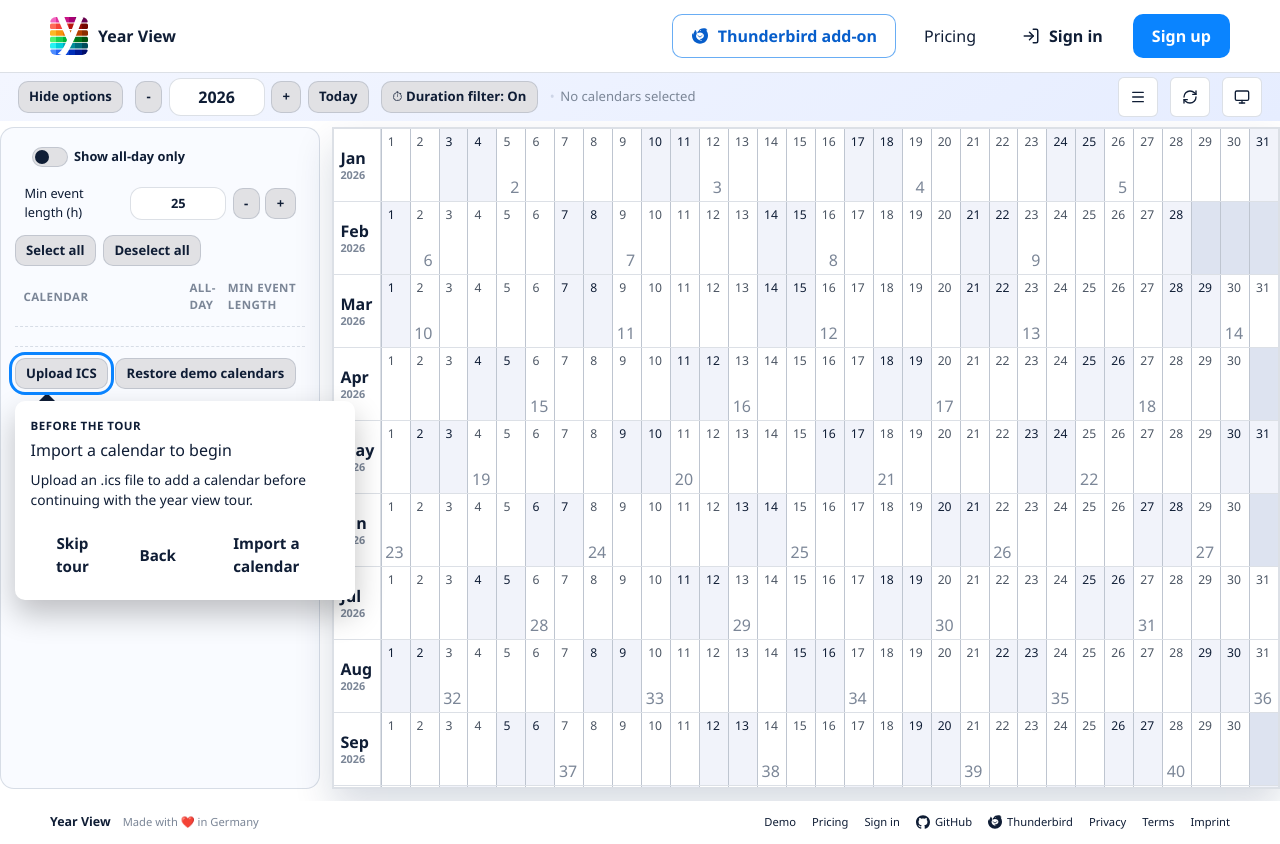
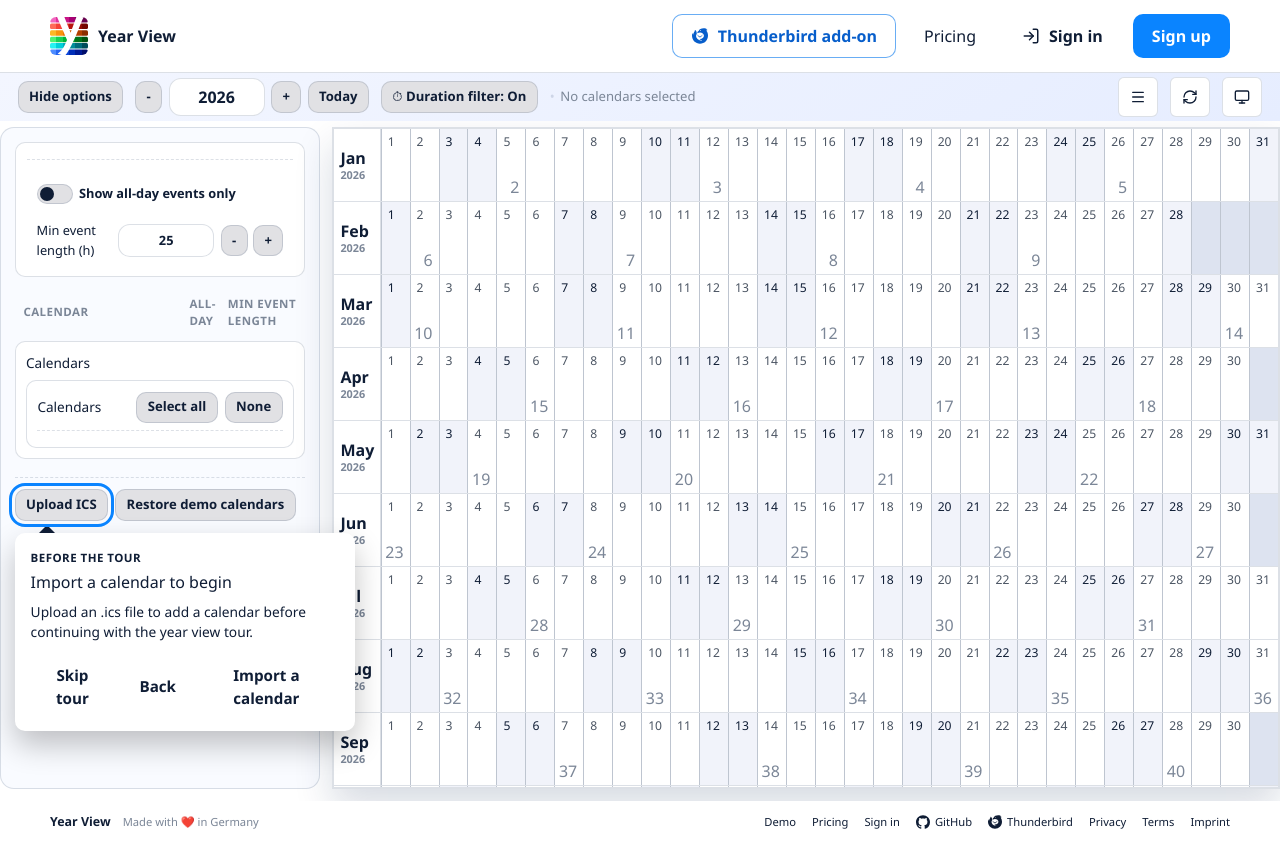
Before and after one commit to BunteStadt/thunderbird_annual_view, a React (Vite) app: page / in a window 1280 px wide. Both pictures are taken after a click on the button "Open demo". Built offline with nearby package versions, Linux system fonts and the light colour scheme; no server answers.

Commit message:
improved filder and calender sidebare.

```diff
--- a/src/core/app.js
+++ b/src/core/app.js
@@ -98,6 +98,22 @@ export async function initApp(config = {}) {
     const restartTourButton = findById("restartTourButton");
     const yearButtons = root.querySelectorAll?.("[data-year-step]") ?? [];
 
+    if (calendarList && selectAllBtn && deselectAllBtn) {
+        const actionGroup = selectAllBtn.parentElement;
+        const listContainer = rootDocument.createElement("section");
+        listContainer.className = "calendar-list-container";
+        listContainer.setAttribute("aria-label", "Calendars");
+        const toolbar = rootDocument.createElement("div");
+        toolbar.className = "calendar-list-toolbar";
+        const heading = rootDocument.createElement("h2");
+        heading.textContent = "Calendars";
+        toolbar.appendChild(heading);
+        toolbar.appendChild(actionGroup);
+        listContainer.appendChild(toolbar);
+        calendarList.parentElement?.insertBefore(listContainer, calendarList);
+        listContainer.appendChild(calendarList);
+    }
+
     const YEAR_MIN = Number(yearInput.min) || 1900;
     const YEAR_MAX = Number(yearInput.max) || 2999;
 
@@ -154,38 +170,28 @@ export async function initApp(config = {}) {
     // Filters
     // ---------------------------------------------------------------------------
 
-    const CALENDAR_ALL_DAY_MODE_SYMBOLS = { yes: "✓", no: "x", follow: "-" };
+    function hasCalendarOverride(calendarId) {
+        return calendarAllDayModes[calendarId] === "yes" || calendarAllDayModes[calendarId] === "no"
+            || (Number.isFinite(Number(calendarMinDurationHours[calendarId])) && Number(calendarMinDurationHours[calendarId]) >= 0);
+    }
 
     function getCalendarAllDayMode(calendarId) {
-        const mode = calendarAllDayModes[calendarId];
-        return mode === "yes" || mode === "no" || mode === "follow" ? mode : "follow";
-    }
-
-    function cycleCalendarAllDayMode(mode) {
-        if (mode === "yes") return "no";
-        if (mode === "no") return "follow";
-        return "yes";
-    }
-
-    function getCalendarAllDayModeLabel(mode) {
-        if (mode === "yes") return "all-day only yes";
-        if (mode === "no") return "all-day only no";
-        return "follow global all-day setting";
+        return calendarAllDayModes[calendarId] === "yes";
     }
 
     function getCalendarMinDurationHours(calendarId) {
         const hours = Number(calendarMinDurationHours[calendarId]);
-        return Number.isFinite(hours) && hours >= 0 ? hours : -1;
+        return Number.isFinite(hours) && hours >= 0 ? Math.round(hours) : getGlobalMinDurationHours();
     }
 
-    // Returns the stored value (or -1 when the calendar follows the global filter).
+    // Returns the stored value and removes invalid values so the UI represents inheritance explicitly.
     function setCalendarMinDurationHours(calendarId, hours) {
         const duration = Number(hours);
         if (!Number.isFinite(duration) || duration < 0) {
             delete calendarMinDurationHours[calendarId];
-            return -1;
+            return getGlobalMinDurationHours();
         }
-        const nextHours = Math.round(duration * 100) / 100;
+        const nextHours = Math.max(0, Math.round(duration));
         calendarMinDurationHours[calendarId] = nextHours;
         return nextHours;
     }
@@ -236,9 +242,8 @@ export async function initApp(config = {}) {
         if (minDurationUpBtn) minDurationUpBtn.disabled = filtersInactive;
 
         calendarList?.classList.toggle("duration-filters-inactive", filtersInactive);
-        calendarList?.querySelectorAll(".calendar-mode-toggle").forEach((button) => {
-            button.disabled = filtersInactive;
-            button.classList.toggle("filter-overridden", filtersInactive);
+        calendarList?.querySelectorAll(".calendar-row-details input, .calendar-row-details button:not(.calendar-reset-button)").forEach((control) => {
+            control.disabled = filtersInactive;
         });
         calendarList?.querySelectorAll(".calendar-duration-control").forEach((control) => {
             control.classList.toggle("filter-overridden", filtersInactive);
@@ -316,47 +321,27 @@ export async function initApp(config = {}) {
         return chip;
     }
 
-    function createAllDayModeButton(cal) {
+    const expandedCalendarIds = new Set();
+
+    function createOverrideDurationControl(cal) {
         const calendarName = cal.name || "(unnamed)";
-        const modeButton = document.createElement("button");
-        modeButton.type = "button";
-        const mode = getCalendarAllDayMode(cal.id);
-        modeButton.className = "btn calendar-mode-toggle";
-        modeButton.dataset.mode = mode;
-        modeButton.textContent = CALENDAR_ALL_DAY_MODE_SYMBOLS[mode] || "x";
-        modeButton.title = `${calendarName}: ${getCalendarAllDayModeLabel(mode)}`;
-        modeButton.setAttribute("aria-label", `${calendarName}: ${getCalendarAllDayModeLabel(mode)}`);
-        modeButton.addEventListener("click", () => {
-            calendarAllDayModes[cal.id] = cycleCalendarAllDayMode(getCalendarAllDayMode(cal.id));
-            persistCalendarAllDayModes(calendarAllDayModes);
-            renderCalendarList(availableCalendars);
-            applyFilterChange();
-        }, listenerOptions);
-        return modeButton;
-    }
-
-    function createDurationControl(cal) {
-        const calendarName = cal.name || "(unnamed)";
-        const hint = `${calendarName}: minimum event length in hours. Set to -1 to follow the global duration filter.`;
-
-        const durationControl = document.createElement("label");
+        const durationControl = document.createElement("div");
         durationControl.className = "calendar-duration-control";
-        durationControl.title = hint;
-
         const durationInput = document.createElement("input");
         durationInput.type = "number";
-        durationInput.min = "-1";
-        durationInput.step = "0.25";
+        durationInput.min = "0";
+        durationInput.step = "1";
         durationInput.className = "input calendar-duration-input";
         durationInput.value = String(getCalendarMinDurationHours(cal.id));
-        durationInput.title = hint;
-        durationInput.setAttribute("aria-label", `${calendarName}: minimum event length in hours. Use -1 to follow the global duration filter.`);
+        durationInput.setAttribute("aria-label", `${calendarName}: minimum event length in hours`);
 
         const applyCalendarDuration = async () => {
             durationInput.value = String(setCalendarMinDurationHours(cal.id, durationInput.value));
             await persistCalendarMinDurationHours(calendarMinDurationHours);
+            renderCalendarList(availableCalendars);
             applyFilterChange();
         };
+        durationInput.addEventListener("blur", applyCalendarDuration, listenerOptions);
         durationInput.addEventListener("change", applyCalendarDuration, listenerOptions);
 
         const makeStepButton = (delta) => {
@@ -364,22 +349,17 @@ export async function initApp(config = {}) {
             btn.type = "button";
             btn.className = "btn calendar-duration-step";
             btn.dataset.size = "compact";
-            btn.textContent = delta > 0 ? "+" : "–";
-            const verb = delta > 0 ? "increase" : "decrease";
-            btn.title = `${calendarName}: ${verb} minimum event length by one hour`;
-            btn.setAttribute("aria-label", btn.title);
+            btn.textContent = delta > 0 ? "+" : "-";
+            btn.setAttribute("aria-label", `${calendarName}: ${delta > 0 ? "increase" : "decrease"} minimum event length by one hour`);
             btn.addEventListener("click", async () => {
                 const current = Number(durationInput.value);
-                const next = Math.max(-1, (Number.isNaN(current) ? -1 : current) + delta);
-                durationInput.value = String(Math.round(next * 100) / 100);
+                durationInput.value = String(Math.max(0, (Number.isFinite(current) ? Math.round(current) : getGlobalMinDurationHours()) + delta));
                 await applyCalendarDuration();
             }, listenerOptions);
             return btn;
         };
 
-        durationControl.appendChild(durationInput);
-        durationControl.appendChild(makeStepButton(-1));
-        durationControl.appendChild(makeStepButton(1));
+        durationControl.append(makeStepButton(-1), durationInput, makeStepButton(1));
         return durationControl;
     }
 
@@ -398,15 +378,93 @@ export async function initApp(config = {}) {
     function renderCalendarList(calendars) {
         calendarList.innerHTML = "";
         calendars.forEach((cal) => {
-            const row = document.createElement("div");
+            const calendarName = cal.name || "(unnamed)";
             const isIcs = cal.id.startsWith("ics-");
-            row.className = `calendar-row${isIcs ? " calendar-row-ics" : ""}`;
-            row.appendChild(createCalendarChip(cal));
-            row.appendChild(createAllDayModeButton(cal));
-            row.appendChild(createDurationControl(cal));
-            if (isIcs) {
-                row.appendChild(createRemoveButton(cal));
+            const hasOverride = hasCalendarOverride(cal.id);
+            const expanded = expandedCalendarIds.has(cal.id);
+            const row = document.createElement("article");
+            row.className = `calendar-row${expanded ? " is-expanded" : ""}`;
+            const header = document.createElement("div");
+            header.className = "calendar-row-header";
+            const visibility = document.createElement("input");
+            visibility.type = "checkbox";
+            visibility.checked = selectedCalendarIds.has(cal.id);
+            visibility.className = "calendar-visibility-input";
+            visibility.setAttribute("aria-label", `Show ${calendarName} in year view`);
+            visibility.addEventListener("change", () => {
+                if (visibility.checked) selectedCalendarIds.add(cal.id);
+                else selectedCalendarIds.delete(cal.id);
+                persistSelection(selectedCalendarIds);
+                updateSelectedSummary();
+                applyFilterChange();
+            }, listenerOptions);
+            const dot = document.createElement("span");
+            dot.className = "calendar-color-dot";
+            dot.style.backgroundColor = cal.color || "var(--accent)";
+            dot.setAttribute("aria-hidden", "true");
+            const name = document.createElement("span");
+            name.className = "calendar-name";
+            name.textContent = calendarName;
+            const expandButton = document.createElement("button");
+            expandButton.type = "button";
+            expandButton.className = `btn calendar-override-pill${hasOverride ? " is-custom" : ""}`;
+            expandButton.textContent = hasOverride ? "Custom" : "Default";
+            expandButton.setAttribute("aria-expanded", String(expanded));
+            expandButton.setAttribute("aria-label", `${calendarName}: ${expanded ? "collapse" : "expand"} filter overrides`);
+            expandButton.addEventListener("click", () => {
+                if (expanded) expandedCalendarIds.delete(cal.id);
+                else expandedCalendarIds.add(cal.id);
+                renderCalendarList(availableCalendars);
+            }, listenerOptions);
+            header.append(visibility, dot, name, expandButton);
+            row.appendChild(header);
+            if (expanded) {
+                const details = document.createElement("div");
+                details.className = "calendar-row-details";
+                const allDayLabel = document.createElement("label");
+                allDayLabel.className = "btn cal-chip-toggle";
+                allDayLabel.dataset.tour = "specific-all-day";
+                const allDayInput = document.createElement("input");
+                allDayInput.type = "checkbox";
+                allDayInput.checked = getCalendarAllDayMode(cal.id);
+                allDayInput.setAttribute("aria-label", `${calendarName}: all-day only`);
+                allDayInput.addEventListener("change", () => {
+                    calendarAllDayModes[cal.id] = allDayInput.checked ? "yes" : "no";
+                    persistCalendarAllDayModes(calendarAllDayModes);
+                    renderCalendarList(availableCalendars);
+                    applyFilterChange();
+                }, listenerOptions);
+                allDayLabel.append(allDayInput, document.createElement("span"));
+                allDayLabel.lastChild.className = "chip-indicator";
+                const allDayText = document.createElement("span");
+                allDayText.className = "chip-text";
+                allDayText.textContent = "All-day only";
+                allDayLabel.append(allDayText);
+                const durationLabel = document.createElement("label");
+                durationLabel.className = "calendar-min-length-field";
+                durationLabel.dataset.tour = "specific-duration";
+                durationLabel.append("Min length", createOverrideDurationControl(cal));
+                details.append(allDayLabel, durationLabel);
+                if (hasOverride) {
+                    const resetButton = document.createElement("button");
+                    resetButton.type = "button";
+                    resetButton.className = "calendar-reset-button";
+                    resetButton.textContent = "↻ Reset to default";
+                    resetButton.setAttribute("aria-label", `${calendarName}: reset filters to default`);
+                    resetButton.addEventListener("click", () => {
+                        delete calendarAllDayModes[cal.id];
+                        delete calendarMinDurationHours[cal.id];
+                        expandedCalendarIds.delete(cal.id);
+                        persistCalendarAllDayModes(calendarAllDayModes);
+                        persistCalendarMinDurationHours(calendarMinDurationHours);
+                        renderCalendarList(availableCalendars);
+                        applyFilterChange();
+                    }, listenerOptions);
+                    details.appendChild(resetButton);
+                }
+                row.appendChild(details);
             }
+            if (isIcs) header.appendChild(createRemoveButton(cal));
             calendarList.appendChild(row);
         });
         updateDurationFilterControlsState();
@@ -600,11 +658,12 @@ export async function initApp(config = {}) {
         icsRemoveCalendar = (id) => icsCalendarIntegration.removeCalendar(id);
 
         if (minDurationInput) {
-            minDurationInput.value = String(await loadMinDurationPreference());
+            minDurationInput.value = String(Math.round(await loadMinDurationPreference()));
         }
         allDayOnlyEnabled = await loadAllDayOnlyPreference();
         if (allDayOnlyInput) {
             allDayOnlyInput.checked = allDayOnlyEnabled;
+            allDayOnlyInput.closest(".cal-chip-toggle")?.querySelector(".chip-text")?.replaceChildren("Show all-day events only");
         }
         if (showWeekNumbersInput) {
             showWeekNumbersInput.checked = await loadWeekNumbersPreference();
@@ -645,6 +704,11 @@ export async function initApp(config = {}) {
             await persistMinDurationPreference(getGlobalMinDurationHours());
             applyFilterChange();
         });
+        minDurationInput?.addEventListener("blur", async () => {
+            minDurationInput.value = String(Math.max(0, Math.round(Number.isFinite(Number(minDurationInput.value)) ? Number(minDurationInput.value) : 0)));
+            await persistMinDurationPreference(getGlobalMinDurationHours());
+            applyFilterChange();
+        }, listenerOptions);
         onClick(minDurationDownBtn, () => adjustMinDuration(-1));
         onClick(minDurationUpBtn, () => adjustMinDuration(1));
         onClick(durationFilterToggleBtn, () => {
@@ -655,6 +719,7 @@ export async function initApp(config = {}) {
         });
         onClick(selectAllBtn, () => setAllCalendars(true));
         onClick(deselectAllBtn, () => setAllCalendars(false));
+        if (deselectAllBtn) deselectAllBtn.textContent = "None";
 
         onChange(showWeekNumbersInput, () => {
             persistWeekNumbersPreference(showWeekNumbersInput.checked);
--- a/src/core/ui/onboarding-tour.js
+++ b/src/core/ui/onboarding-tour.js
@@ -11,8 +11,8 @@ const steps = [
     { target: "calendar-list", title: "Choose calendars", text: "Click a calendar name to include or remove it from the year view." },
     { target: "global-all-day", title: "Global All-day filter", text: "Show only events marked as all-day. All-day is an event flag, not simply an event lasting from 00:00 to 24:00." },
     { target: "global-duration", title: "Global duration filter", text: "Set the minimum event duration used by calendars that follow the global setting." },
-    { target: "specific-all-day", title: "Per-calendar All-day filter", text: "Use the first calendar's All-day control as a pattern for each calendar. A checkmark shows only all-day events; an x also shows timed events; a dash follows the global setting." },
-    { target: "specific-duration", title: "Per-calendar duration filter", text: "Set a calendar-specific minimum duration. Use -1 to follow the global duration filter." },
+    { target: "specific-all-day", title: "Per-calendar All-day filter", text: "Expand a calendar to set its own All-day setting. Reset the row to follow the global setting." },
+    { target: "specific-duration", title: "Per-calendar duration filter", text: "Expand a calendar to set its own minimum duration. Reset the row to follow the global setting." },
     { target: "duration-filter", title: "Turn filtering on or off", text: "The global Duration filter switch overrides both global and per-calendar All-day and duration settings." },
     { target: "display-options", title: "Adjust the display", text: "Show week numbers, gray out past days, or highlight today to make the year easier to scan." },
     { target: "view-mode", title: "Select a view", text: "Choose compact, aligned, or a week-row layout to change how the year is arranged." },
@@ -21,7 +21,7 @@ const steps = [
 
 const targetSelectors = {
     "calendar-list": ".calendar-select-chip",
-    "specific-all-day": ".calendar-mode-toggle",
+    "specific-all-day": ".calendar-row-details .cal-chip-toggle",
     "specific-duration": ".calendar-duration-input"
 };
 
--- a/src/core/ui/year-view.css
+++ b/src/core/ui/year-view.css
@@ -796,6 +796,189 @@ input[type="number"] {
   /* Gap value must match ROW_GAP in grid-view.js */
 }
 
+/* Calendar filter panel */
+.calendar-filters {
+  gap: 0.75rem;
+}
+
+.cal-actions {
+  flex-direction: column;
+  align-items: stretch;
+  padding: 0.7rem;
+  border: 1px solid var(--grid-line);
+  border-radius: 10px;
+  background: var(--panel);
+}
+
+.cal-actions .cal-chip {
+  width: 100%;
+}
+
+.cal-actions .min-duration-controls {
+  justify-content: flex-end;
+}
+
+.cal-actions .min-duration-controls > input {
+  order: 2;
+}
+
+.cal-actions .min-duration-controls > button:first-child {
+  order: 1;
+}
+
+.cal-actions .min-duration-controls > button:last-child {
+  order: 3;
+}
+
+.calendar-list-container {
+  min-height: 0;
+  overflow: auto;
+  padding: 0.65rem;
+  border: 1px solid var(--grid-line);
+  border-radius: 10px;
+  background: var(--panel);
+}
+
+.calendar-list-toolbar {
+  display: flex;
+  align-items: center;
+  justify-content: space-between;
+  gap: 0.5rem;
+  margin-bottom: 0.45rem;
+}
+
+.calendar-list-toolbar h2 {
+  margin: 0;
+  color: var(--text);
+  font-size: 0.85rem;
+}
+
+.calendar-list-toolbar .select-buttons {
+  margin-left: auto;
+}
+
+.calendar-list-container > .cal-list {
+  margin-top: 0;
+  padding-top: 0.35rem;
+  border-top: 1px dashed var(--grid-line);
+}
+
+.calendar-row {
+  display: block;
+  border-bottom: 1px solid color-mix(in srgb, var(--grid-line) 65%, transparent);
+}
+
+.calendar-row:last-child {
+  border-bottom: 0;
+}
+
+.calendar-row-header {
+  min-height: 48px;
+  display: flex;
+  align-items: center;
+  gap: 0.45rem;
+}
+
+.calendar-visibility-input {
+  inline-size: 40px;
+  block-size: 40px;
+  margin: 0;
+  accent-color: var(--accent);
+}
+
+.calendar-color-dot {
+  inline-size: 0.65rem;
+  block-size: 0.65rem;
+  flex: none;
+  border-radius: 50%;
+  box-shadow: 0 0 0 2px var(--panel);
+}
+
+.calendar-name {
+  min-width: 0;
+  flex: 1;
+  overflow: hidden;
+  color: var(--text);
+  font-size: 0.84rem;
+  font-weight: 700;
+  text-overflow: ellipsis;
+  white-space: nowrap;
+}
+
+.calendar-override-pill {
+  min-width: 40px;
+  min-height: 40px;
+  padding-inline: 0.55rem;
+  border-color: transparent;
+  color: var(--muted);
+  background: transparent;
+  font-size: 0.75rem;
+}
+
+.calendar-override-pill.is-custom {
+  border-color: color-mix(in srgb, var(--accent) 45%, transparent);
+  color: var(--accent-strong);
+}
+
+.calendar-row-details {
+  display: grid;
+  gap: 0.45rem;
+  margin: 0 0.35rem 0.55rem 2.9rem;
+  padding: 0.5rem 0 0.1rem 0.75rem;
+  border-left: 2px solid var(--grid-line);
+  animation: calendar-details-in 160ms ease-out;
+}
+
+.calendar-row-details .cal-chip-toggle {
+  min-height: 40px;
+  justify-content: flex-start;
+}
+
+.calendar-min-length-field {
+  display: flex;
+  align-items: center;
+  justify-content: space-between;
+  gap: 0.5rem;
+  min-height: 40px;
+  color: var(--muted);
+  font-size: 0.8rem;
+}
+
+.calendar-duration-control {
+  display: flex;
+  align-items: center;
+  gap: 0.25rem;
+  padding: 0;
+  border: 0;
+}
+
+.calendar-duration-input {
+  width: 4rem;
+  min-height: 40px;
+}
+
+.calendar-duration-step.btn,
+.calendar-reset-button {
+  min-width: 40px;
+  min-height: 40px;
+}
+
+.calendar-reset-button {
+  justify-self: start;
+  padding: 0 0.35rem;
+  border: 0;
+  color: var(--muted);
+  background: transparent;
+  cursor: pointer;
+  font-size: 0.78rem;
+  text-decoration: underline;
+}
+
+@keyframes calendar-details-in {
+  from { opacity: 0; transform: translateY(-0.25rem); }
+  to { opacity: 1; transform: translateY(0); }
+}
+
 .grid-row {
   display: grid;
   gap: 1px;
```
